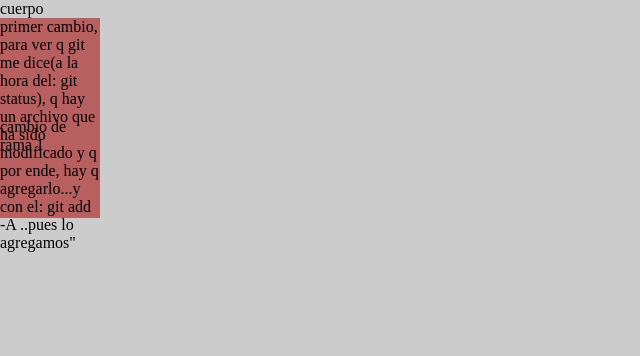
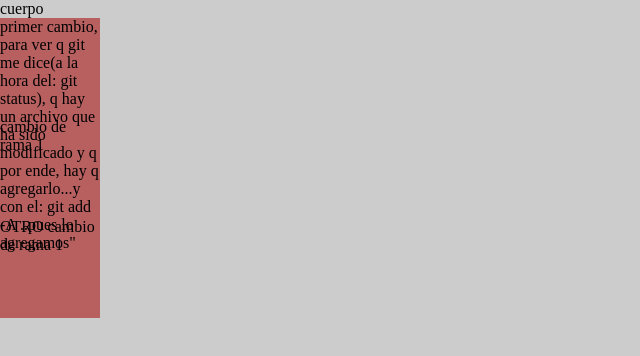
Before and after one commit to Alexmagno17U/Curso-de-GitHub, a plain HTML site: page Introduccion/public_html/index.html in a window 1280 px wide. Shown: the whole page, without its empty margins (0-640 px from the left). Drawn offline with Linux system fonts and the light colour scheme.

Commit message:
iniciemos6Rama1

```diff
--- a/Introduccion/public_html/index.html
+++ b/Introduccion/public_html/index.html
@@ -19,5 +19,9 @@
         <div>
             cambio de rama 1
         </div>
+
+        <div>
+            OTRO cambio de rama 1
+        </div>
     </body>
 </html>
```
